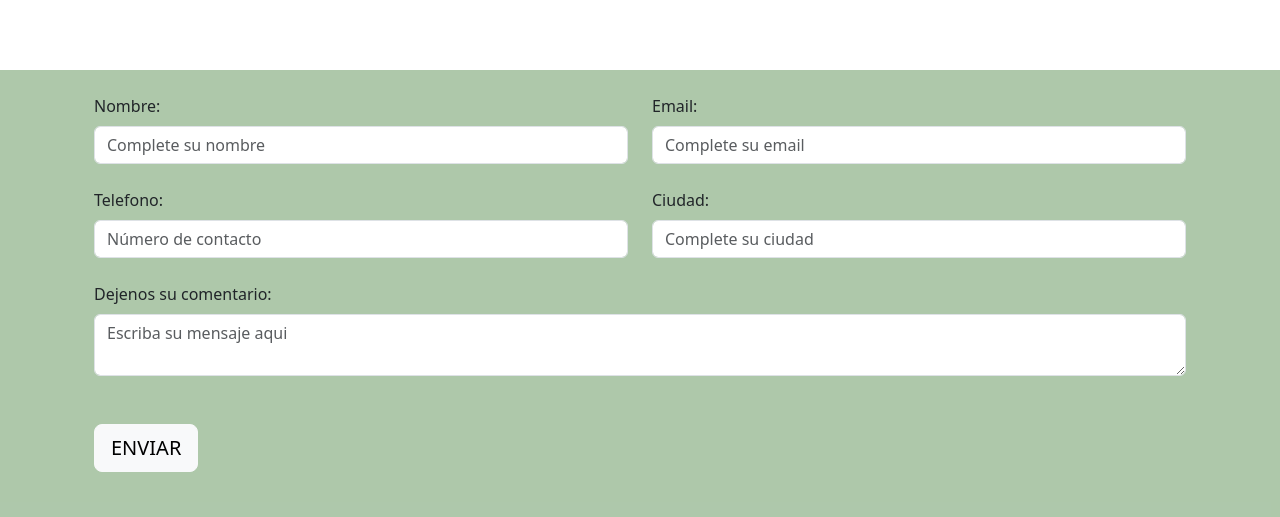
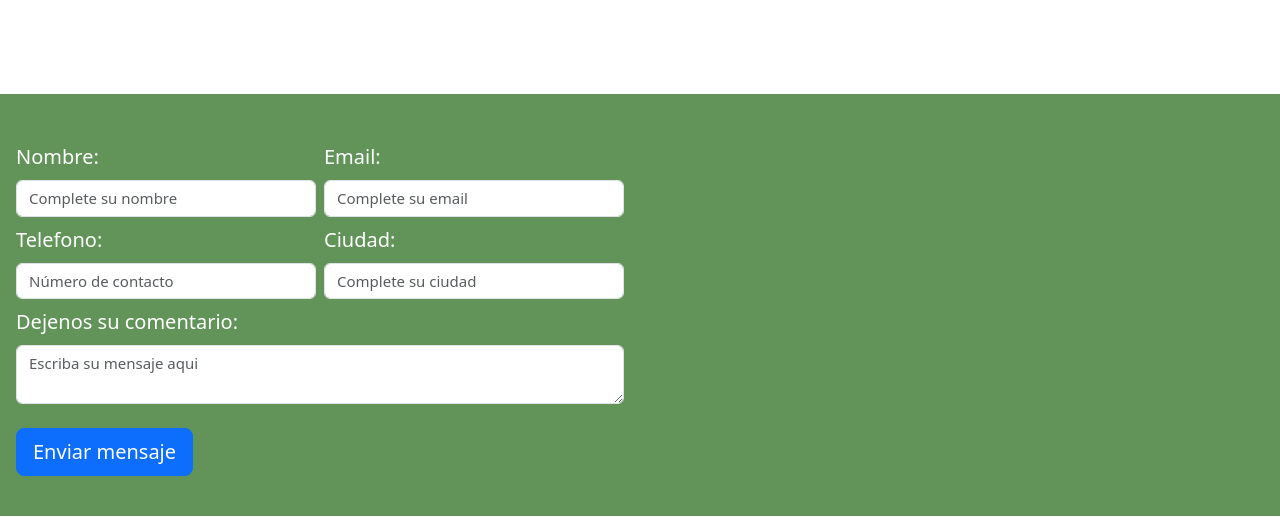
Before and after one commit to Morri17/exuviaweb2, a React (Vite) app: page / in a window 1280 px wide. Shown: the part 2039-2556 px from the top of the page. Built offline with nearby package versions, Linux system fonts and the light colour scheme.

Commit message:
cambios estilos conctacto

```diff
--- a/src/CSS/Contacto.css
+++ b/src/CSS/Contacto.css
@@ -1,3 +1,11 @@
 .background-contacto{
-  background-color: rgba(19, 95, 8, 0.342);
+  background-color: rgba(20, 95, 8, 0.667);
 }
+.form-label{
+  color: white;
+  font-size: 20px;
+}
+.form-control{
+  color: wheat;
+  font-size: 15px;
+}
--- a/src/CSS/Header.css
+++ b/src/CSS/Header.css
@@ -4,6 +4,7 @@
   border-bottom: 1px solid #e0e0e0;
   transition: background-color 0.3s ease !important;
   box-shadow: 0 2px 6px rgba(0, 0, 0, 0.315) !important;
+  z-index: 1;
 }
 
 .navbar:hover {
--- a/src/Componentes/Contacto.jsx
+++ b/src/Componentes/Contacto.jsx
@@ -35,14 +35,18 @@ const Contacto = () => {
       const redirectTimeout = setTimeout(() => {
         window.location.href = "http://localhost:5173/inicio";
       }, 4000);
-      return () => clearTimeout(redirectTimeout);
+      return () =>  clearTimeout(redirectTimeout);
     }
   }, [isSuccess]);
 
   return (
     <div className="background-contacto">
-    <div className="container g-5">
-      <form className="row g-4" ref={form} onSubmit={handleSubmit(sendEmail)}>
+      <div className="col-6 p-3 mr-3">
+        <form
+          className="row align-items-center g-2 mt-4"
+          ref={form}
+          onSubmit={handleSubmit(sendEmail)}
+        >
           <div className="col-6">
             <label name="use_name" className="form-label">
               Nombre:
@@ -72,23 +76,23 @@ const Contacto = () => {
             )}
           </div>
           <div className="col-6">
-          <label name="use_ciudad" className="form-label">
+            <label name="user_number" className="form-label">
               Telefono:
             </label>
             <input
               type="number"
               className="form-control"
-            name="user_ciudad"
+              name="user_number"
               placeholder="Número de contacto"
               {...register("user_telefono", { required: true })}
             />
           </div>
           <div className="col-6">
-          <label name="use_email" className="form-label">
+            <label name="user_ciudad" className="form-label">
               Ciudad:
             </label>
             <input
-            type="number"
+              type="text"
               className="form-control"
               name="user_telefono"
               placeholder="Complete su ciudad"
@@ -112,10 +116,18 @@ const Contacto = () => {
               </div>
             )}
           </div>
-        <div className="col mt-5 mb-5">
-          <input type="submit" value="ENVIAR" className="btn btn-light btn-lg" />
+          <div className="col mt-4">
+            <input
+              type="submit"
+              value="Enviar mensaje"
+              className="btn btn-primary btn-lg mb-4"
+            />
             {isSuccess && (
-            <div className="alert alert-success mt-3" role="alert">
+              <div
+                className="alert alert-success mt-3"
+                role="alert"
+                id="liveAlertBtn"
+              >
                 Consulta enviada correctamente. A la brevedad lo contactaremos.
               </div>
             )}
```
Also changed, not shown: src/Componentes/ToastAlert.jsx (added, +21 -0 lines), src/Componentes/Footer.jsx (added). Lines whose indentation alone changed are shown as unchanged.
